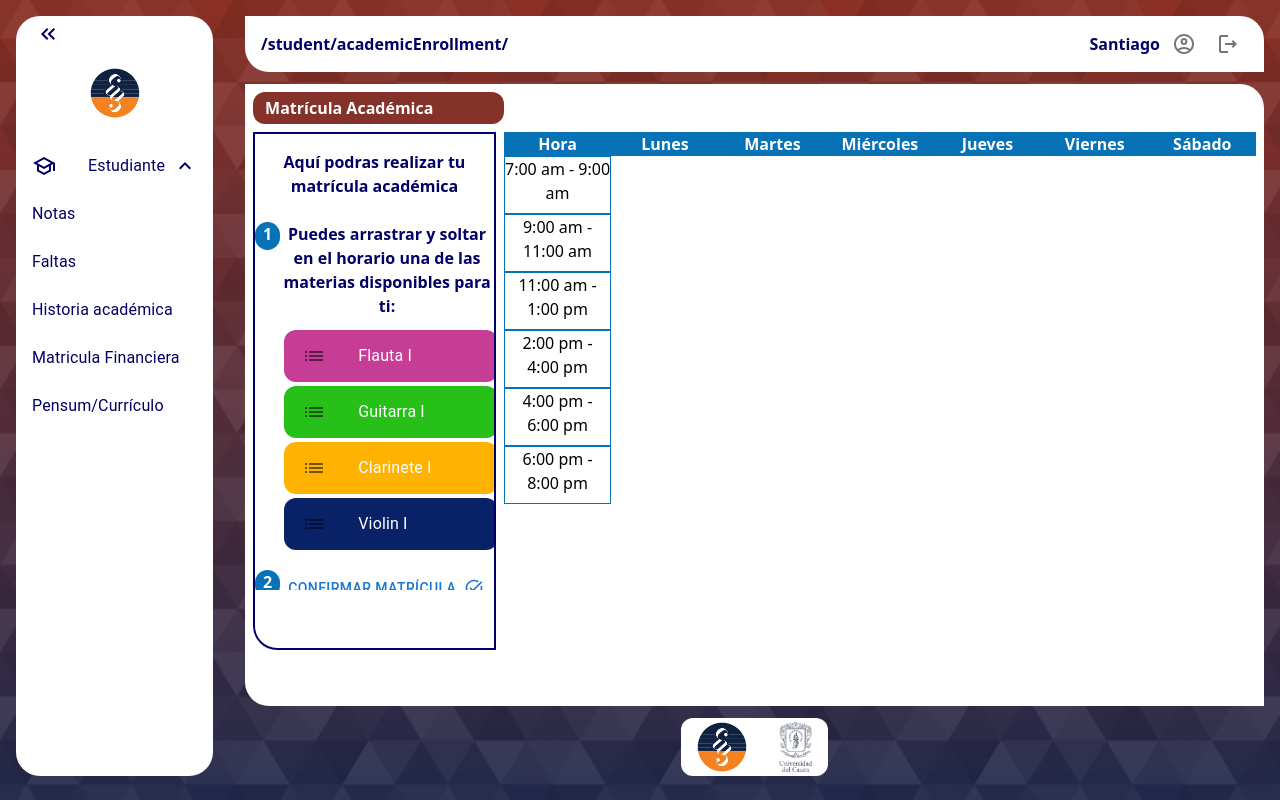
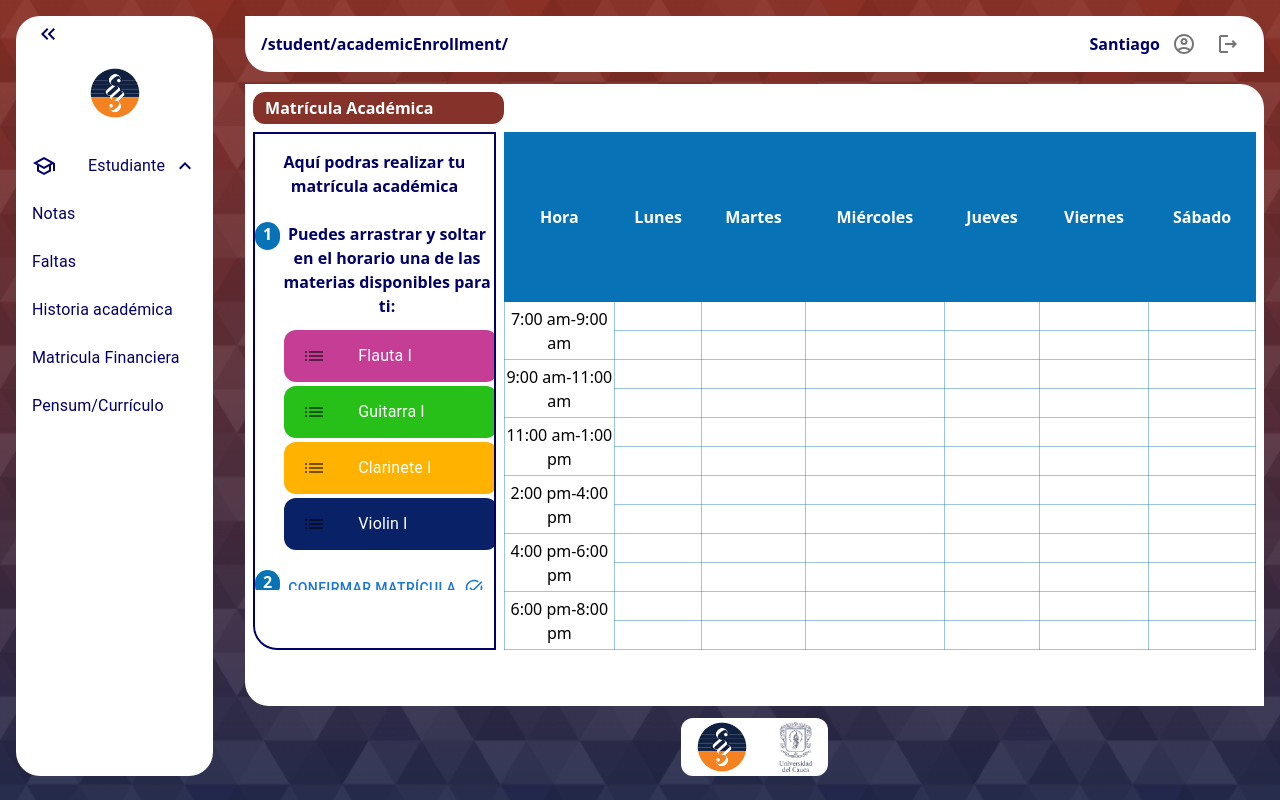
Before and after one commit to Unicauca2/extension-ui, a Next.js app: page /student/academicEnrollment in a window 1280 px wide. Built offline with nearby package versions, Linux system fonts and the light colour scheme.

Commit message:
student funcionalidades de matricula

```diff
--- a/src/app/(app)/(authorized)/student/academicEnrollment/components/Main.tsx
+++ b/src/app/(app)/(authorized)/student/academicEnrollment/components/Main.tsx
@@ -23,13 +23,12 @@ const hours=[
   {id: 5, content: "11:00 am"},
   {id: 6, content: "12:00 am"},
   {id: 7, content: "1:00 pm"},
-  {id: 8, content: "break"},
-  {id: 9, content: "2:00 pm"},
-  {id: 10, content: "3:00 pm"},
-  {id: 11, content: "4:00 pm"},
-  {id: 12, content: "5:00 pm"},
-  {id: 13, content: "6:00 pm"},
-  {id: 14, content: "7:00 pm"},
+  {id: 10, content: "2:00 pm"},
+  {id: 11, content: "3:00 pm"},
+  {id: 12, content: "4:00 pm"},
+  {id: 13, content: "5:00 pm"},
+  {id: 14, content: "6:00 pm"},
+  {id: 15, content: "7:00 pm"},
   {id: 15, content: "8:00 pm"}
 ]
 
@@ -52,28 +51,28 @@ const subjectsEnable: subjectsObj[]=[
     id:1, name: "Flauta I", code:"FL2023I", classroom:"Sala 315 - Hum", color: "bg-[#c63d96]",
     slots:[
       {idDay: 1, idStart: 1, duration: 4},
-      {idDay: 2, idStart: 4, duration: 2}
+      {idDay: 2, idStart: 5, duration: 2}
     ]
   },
   {
     id:2, name: "Guitarra I", code:"GT2023I" , classroom:"Salón 124 - FIC", color: "bg-[#26c019]",
     slots:[
-      {idDay: 2, idStart: 2, duration: 2},
-      {idDay: 3, idStart: 4, duration: 2}
+      {idDay: 1, idStart: 13, duration: 2},
+      {idDay: 2, idStart: 1, duration: 4}
     ]
   },
   {
     id:3, name: "Clarinete I", code:"CR2023I" , classroom:"Sala 310 - FIET", color: "bg-[#ffb200]",
     slots:[
-      {idDay: 4, idStart: 9, duration: 2},
-      {idDay: 5, idStart: 5, duration: 2}
+      {idDay: 4, idStart: 12, duration: 4},
+      {idDay: 5, idStart: 12, duration: 3}
     ]
   },
   {
     id:4, name: "Violin I", code:"VL2023I", classroom:"Sala 220 - Hum", color: "bg-[#092167]",
     slots:[
-      {idDay: 1, idStart: 13, duration: 2},
-      {idDay: 6, idStart: 1, duration: 5}
+      {idDay: 6, idStart: 2, duration: 4},
+      {idDay: 3, idStart: 5, duration: 2}
     ]
   }
 ]
@@ -85,7 +84,7 @@ export default function MainClient() {
   const dragSubject = useRef(0);
 
   return (
-    <main className="h-5/6 my-auto  mb-3 bg-[#ffffff] rounded-bl-3xl rounded-tr-3xl">
+    <main className="h-5/6 min-h-[400px] min-w-[860px] my-auto mb-3 bg-[#ffffff] rounded-bl-3xl rounded-tr-3xl">
       <div className="m-2">
         <p className="w-1/4 py-1 px-3 bg-[#85332A] text-[#ffffff] font-bold font-sans text-base rounded-xl">
           Matrícula Académica
@@ -115,7 +114,6 @@ export default function MainClient() {
               </div>
             </Box>
           </List>
-
         </div>
         <div className="w-3/4">
           <Schedule dragActive={dragActive} setDragActive={setDragActive} dragSubject={dragSubject} days={days} hours={hours} subjectsEnable={subjectsEnable}/>
--- a/src/app/(app)/(authorized)/student/academicEnrollment/components/Schedule.tsx
+++ b/src/app/(app)/(authorized)/student/academicEnrollment/components/Schedule.tsx
@@ -1,4 +1,8 @@
-import {Box, Icon}from '@mui/material';
+import {Box, Button} from '@mui/material';
+import {subjectsAssigned} from './Main';
+import {useState} from 'react';
+import DeleteIcon from '@mui/icons-material/Delete';
+import WarningAmberIcon from '@mui/icons-material/WarningAmber';
 
 interface Props{
     dragActive: any,
@@ -27,33 +31,135 @@ interface Props{
 }
 
 export default function Schedule ({dragActive, setDragActive, dragSubject, days, hours, subjectsEnable}:Props){
+    const dragMap=new Map();
+    const spanDragMap=new Map();
+    const selectMap=new Map();
+    const spanSelectMap=new Map();
+    const [deleteActive, setdeleteActive]=useState("");
+    const [openDialog, setopenDialog]=useState(false);
+
+    subjectsEnable.find((e)=>(e.id==dragSubject.current))?.slots.map(
+        (slot)=>{
+            dragMap.set(slot.idDay+"-"+slot.idStart,[dragSubject.current,slot.duration]);
+            for (let i = 1; i < slot.duration; i++) {
+                spanDragMap.set(slot.idDay + "-" + (slot.idStart+i),dragSubject);
+            }
+        }
+    );
+
+    subjectsAssigned?.forEach(
+        (idAsigned) => {
+            let subjectAux=subjectsEnable.find((e)=>(e.id==idAsigned));
+            if(subjectAux){
+                subjectAux.slots.map(
+                    (slot) => {
+                        selectMap.set(slot.idDay+"-"+slot.idStart,[subjectAux?.id, subjectAux?.name,subjectAux?.classroom, subjectAux?.color, slot.duration])
+                        for (let i = 1; i < slot.duration; i++) {
+                            spanSelectMap.set(slot.idDay + "-" + (slot.idStart+i),idAsigned);
+                        }
+                    }
+                )
+            }
+        }
+    );
+
+    function handleDragOver(e:React.DragEvent){
+        e.preventDefault();
+    }
+
+    function handleOnDragEnd(e:React.DragEvent, idS: number){
+        e.preventDefault();
+        setDragActive(false);
+        subjectsAssigned.push(idS);
+        console.log(subjectsAssigned);
+    }
+
 
     return(
-        <Box className="h-full flex">
-            <Box className="w-full">
-                <Box className="bg-[#0772B5] text-white font-semibold text-center">
-                    Hora
-                </Box>
+        <table className='w-full h-full rounded-tr-3xl'>
+            <tr className='w-full' >
+                <th className="w-[110px] bg-[#0772B5] text-white font-semibold text-center">Hora</th>
+                {days.map((itemD, indexD)=>(
+                    <th key={"d-"+indexD} className="bg-[#0772B5] text-white font-semibold text-center">{itemD.name}</th>
+                ))}
+            </tr>
+        {hours.map((itemH, indexH)=>(
+            (indexH.valueOf() != 6 && indexH.valueOf()<hours.length-1)?
+            <tr key={"h"+indexH} className='w-full'>
                 {
-                    hours.map((item, index) => (
-                        ((index.valueOf()%2)==0 && index.valueOf()<(hours.length-2) && index.valueOf()!=6)?
-                        <div key={index} className='bg-white h-[58px] border border-[#0772B5] text-black text-center align-middle'>
-                            <p>{item.content+" - "+hours[index.valueOf()+2].content}</p>
-                        </div>:null
-                    ))
+                    (indexH%2 == 0 && indexH<6) || (indexH%2 != 0 && indexH>6)?
+                    <td key={"hour-"+indexH} rowSpan={2} className='h-full text-center border border-[#0772b567]'>
+                        {itemH.content+"-"+hours[(indexH.valueOf()+2)].content}
+                    </td>:null
                 }
-            </Box>
-            {
-                days.map((itemD, indexD) => (
-                    <Box key={indexD} className="w-full">
-                        <Box className="bg-[#0772B5] text-white font-semibold text-center">
-                            {itemD.name}
-                        </Box>
-                        {
+                {
+                    days.map((itemD, indexD)=>{
+                        if(selectMap.has(itemD.id+"-"+itemH.id)){
+                            let sub=selectMap.get(itemD.id+"-"+itemH.id);
+                            return(
+                                <td key={indexD+"-"+indexH} rowSpan={sub[4]}
+                                    className={`h-full w-[110px] text-center border ${sub[3]}`}
+                                    onMouseOver={()=>{if(!openDialog){setdeleteActive(sub[0]+"-"+sub[4]);}}}
+                                    onMouseLeave={()=>{if(!openDialog){setdeleteActive("");}}}
+                                >
+                                    {(deleteActive!="" && deleteActive==sub[0]+"-"+sub[4])?
+                                        <div>
+                                            <Button className='h-full w-full text-[#ffffff]'
+                                                onClick={()=>{if(!openDialog){setopenDialog(true);}}}
+                                            >
+                                                <DeleteIcon />
+                                            </Button >
+                                            <dialog
+                                                open={openDialog}
+                                                onClose={()=>{setopenDialog(false);setdeleteActive("");}}
+                                                className='bg-[#ffffff] rounded-2xl border border-[#000066] top-4 justify-center'
+                                            >
+                                                <Box className='bg-[#ffffff] mx-5 my-2'>
+                                                    <WarningAmberIcon className='text-[#000066] text-7xl h-full'/>
+                                                    <p className='mb-4 text-[#000066] font-sans text-base font-semibold'>¿Desea eliminar la materia asignada {sub[1]}?</p>
+                                                    <Button
+                                                        className="w-2/5 mr-4 rounded-2xl bg-[#000066] text-[#ffffff] border border-[#F6F6F6] border-solid font-bold py-2 px-4 mb-5 hover:border-b-2 hover:border-[#000066] hover:bg-[#ffffff] hover:text-[#000066]"
+                                                        onClick={()=>{setopenDialog(false);setdeleteActive("");}}
+                                                    >
+                                                        CANCELAR
+                                                    </Button>
+                                                    <Button
+                                                        className="w-2/5 ml-4 rounded-2xl bg-[#000066] text-[#ffffff] border border-[#F6F6F6] border-solid font-bold py-2 px-4 mb-5 hover:border-b-2 hover:border-[#000066] hover:bg-[#ffffff] hover:text-[#000066]"
+                                                        onClick={()=>{subjectsAssigned.splice(subjectsAssigned.findIndex((e)=>(e==sub[0])),1); setopenDialog(false);setdeleteActive("");}}
+                                                    >
+                                                        ELIMINAR
+                                                    </Button>
+                                                </Box>
+                                            </dialog>
+                                        </div>
+                                        :<p className='text-white'>{sub[1]}<br></br>{sub[2]}</p>
+                                    }
+                                </td>
+                            );
+                        }else{
+                            return(
+                                spanSelectMap.has(itemD.id+"-"+itemH.id)?null:
+                                (
+                                    dragActive?(
+                                        dragMap.has(itemD.id+"-"+itemH.id)?
+                                             <td key={indexD+"-"+indexH} rowSpan={dragMap.get(itemD.id+"-"+itemH.id)[1]}
+                                                className={`text-center border bg-gray-300 rounded-xl`}
+                                                onDragOver={(e)=>{handleDragOver(e)}}
+                                                onDrop={(e)=>{handleOnDragEnd(e,dragSubject.current)}}
+                                            ></td>
+                                        :
+                                            spanDragMap.has(itemD.id+"-"+itemH.id)?
+                                            null:
+                                            <td key={indexD+"-"+indexH} className='h-[29px] w-1/7 text-center border border-[#0772b567]'></td>
+                                    ):
+                                    <td key={indexD+"-"+indexH} className='h-[29px] w-1/7 text-center border border-[#0772b567]'></td>
+                                )
+                            );
                         }
-                    </Box>
-                ))
-            }
-        </Box>
+                    })
+                }
+            </tr>:null
+        ))}
+        </table>
     );
 }
```
